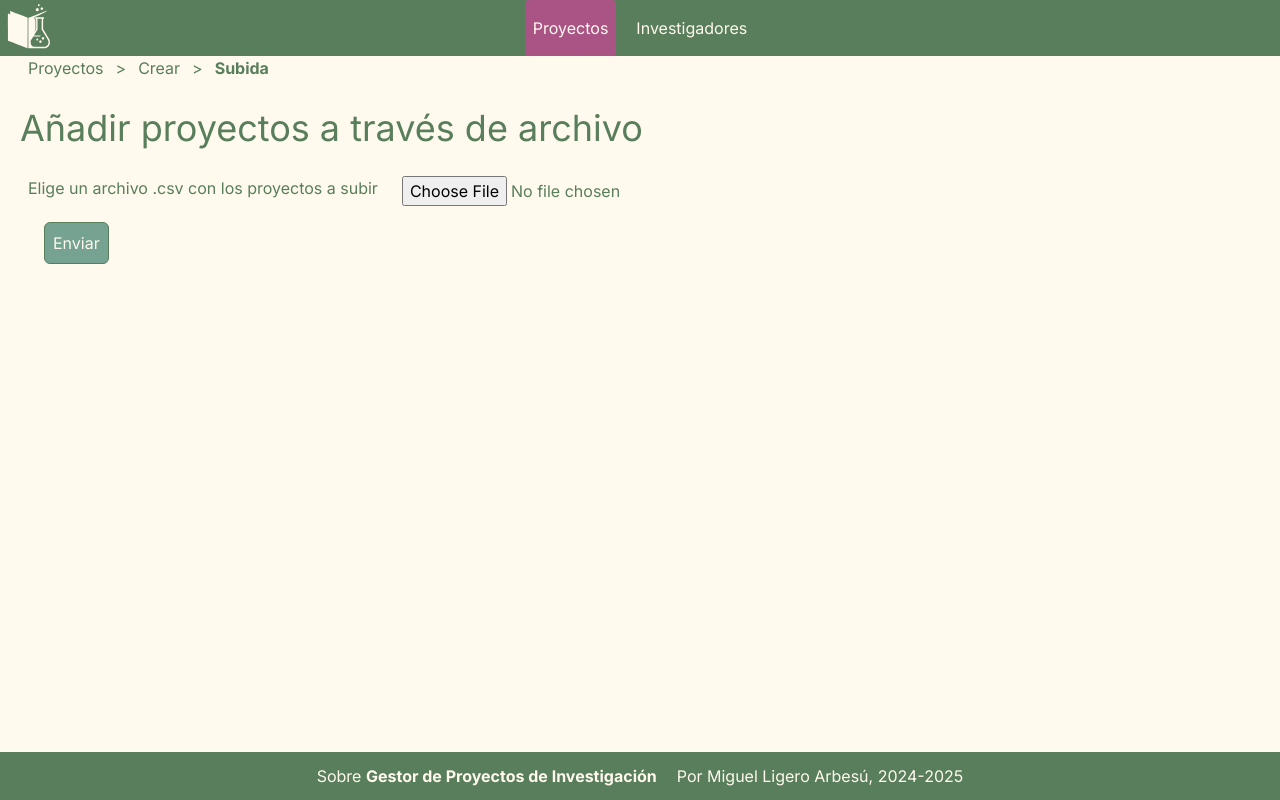
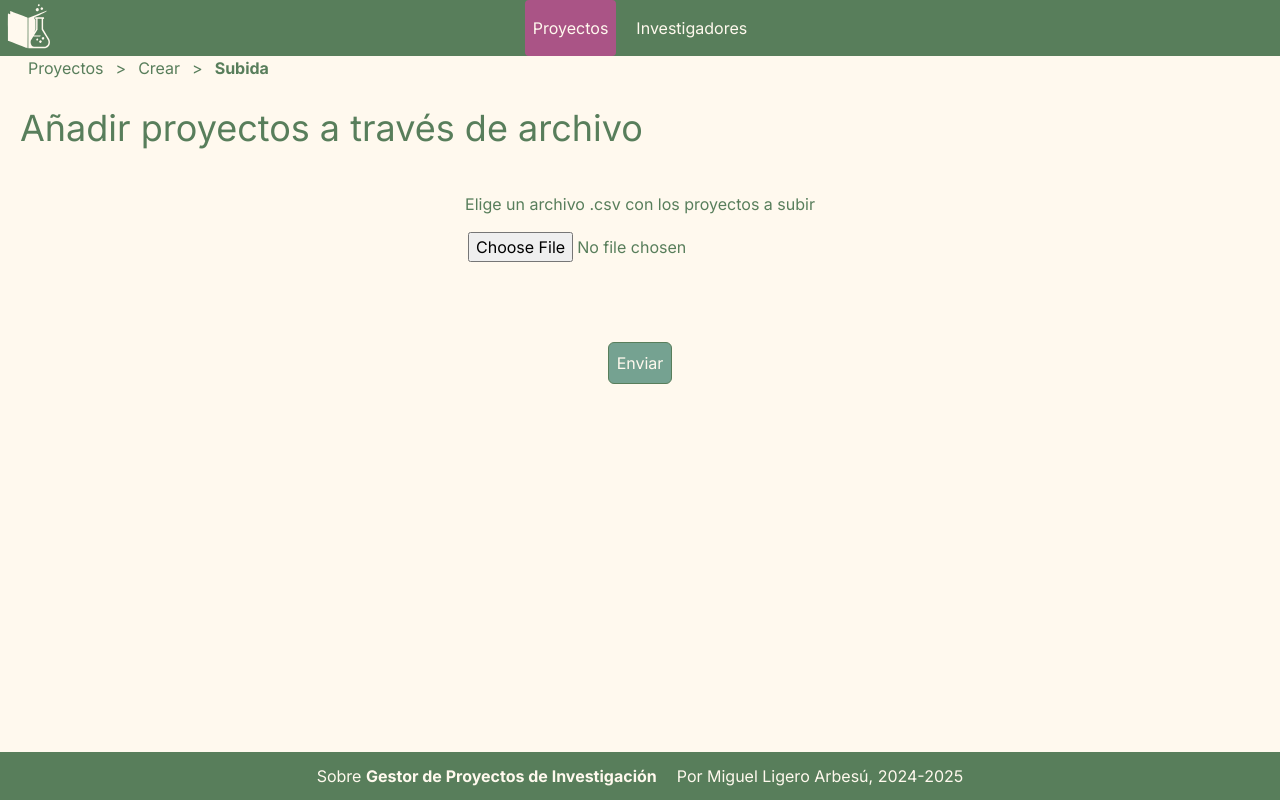
Before and after one commit to miguelliar/tfg-miguel, a Next.js app: page /proyectos/crear/subida in a window 1280 px wide. Built offline with nearby package versions, Linux system fonts and the light colour scheme.

Commit message:
change: ProyectoFileUpload structure and styles

```diff
--- a/src/app/ui/cards/proyecto/ProyectoUploadCard.tsx
+++ b/src/app/ui/cards/proyecto/ProyectoUploadCard.tsx
@@ -120,12 +120,23 @@ export const ProyectoCardToUpload = ({
   const errorNumber = proyecto.messages.errors?.length ?? 0
   const warningNumber = proyecto.messages.warnings?.length ?? 0
 
+  const activeErrors =
+    errorNumber && proyecto.messages.errors?.some((error) => !error.read)
+
   const onKeyDown = (e: KeyboardEvent<HTMLDivElement>) => {
     if (e.key === "Enter") setIsInfoMessagesCollapsed(!isInfoMessagesCollapsed)
   }
 
   return (
-    <div className="flex flex-col relative justify-between border-2 border-primary rounded-md min-h-28">
+    <div
+      className={cx(
+        "flex flex-col relative justify-between border-2 rounded-md min-h-28",
+        {
+          "border-primary": !activeErrors,
+          "border-error shadow-lg shadow-error": activeErrors,
+        }
+      )}
+    >
       {isEditMode ? (
         <EditProyectoForm
           proyecto={mapProyectoToUploadToProyectType(proyecto)}
@@ -165,7 +176,7 @@ export const ProyectoCardToUpload = ({
               aria-label={`There are ${errorNumber} errors`}
             >
               {errorNumber}
-              <ExclamationCircleIcon className="mt-[2px] h-[20px] w-[20px] text-error-color bg-secondary rounded-full" />
+              <ExclamationCircleIcon className="mt-[2px] h-[20px] w-[20px] text-error bg-secondary rounded-full" />
             </p>
           )}
           {warningNumber > 0 && (
@@ -174,7 +185,7 @@ export const ProyectoCardToUpload = ({
               aria-label={`There are ${warningNumber} warnings`}
             >
               {warningNumber}
-              <ExclamationCircleIcon className="mt-[2px] h-[20px] w-[20px] text-warning-color bg-secondary rounded-full" />
+              <ExclamationCircleIcon className="mt-[2px] h-[20px] w-[20px] text-warning bg-secondary rounded-full" />
             </p>
           )}
           <h3>
--- a/src/app/ui/form/ProyectoFileUploadForm.tsx
+++ b/src/app/ui/form/ProyectoFileUploadForm.tsx
@@ -32,9 +32,9 @@ export const ProyectoFileUploaderForm = () => {
           }}
         />
       ) : null}
-      <form className="m-7" onSubmit={(e) => onSubmit(e)}>
+      <div className="m-7 flex flex-col p-4 gap-8 items-center">
         <label
-          className="flex flex-col md:flex-row gap-3 md:gap-6 w-full"
+          className="flex flex-col gap-3 md:gap-4 w-full items-center"
           htmlFor="proyectoFile"
         >
           <span>Elige un archivo .csv con los proyectos a subir</span>
@@ -45,32 +45,20 @@ export const ProyectoFileUploaderForm = () => {
             onChange={(event) => onChange(event.target.files?.[0])}
           />
         </label>
-        <div className="flex flex-row">
-          <Button
-            type="submit"
-            variant="fill"
-            className="m-4"
-            disabled={!isSubmitEnabled}
-          >
-            Enviar
-          </Button>
-        </div>
-      </form>
-      <p>{isLoading ? "Loading" : null}</p>
-      <div className="mx-4 mb-4 flex flex-col items-center gap-7">
+        <div className="flex flex-col items-center gap-7 w-full">
           {!isSubmitEnabled &&
             uploadedProyectos &&
             uploadedProyectos.length > 0 && (
               <>
                 <h2 className="text-3xl">Proyectos procesados</h2>
-              <section className="border border-solid border-primary bg-secondary-soft p-4 rounded-lg">
-                <h3 className="text-xl text-error-color-accent mb-4">
+                <section className="border border-solid border-error bg-secondary-soft shadow-lg shadow-error p-4 rounded-lg">
+                  <h3 className="text-xl text-error-accent mb-4">
                     Algunos proyectos tienen errores.
                   </h3>
                   <p>
                     <span>
-                    Antes de subir los proyectos revisa los proyectos y corrige
-                    los problemas o ignora los errores.
+                      Antes de subir los proyectos revisa los proyectos y
+                      corrige los problemas o ignora los errores.
                     </span>
                     <br />
                     <b>Aquellos que sean ignorados no se añadirán.</b>
@@ -78,11 +66,10 @@ export const ProyectoFileUploaderForm = () => {
                 </section>
               </>
             )}
-        {errorMessage && (
-          <p className="text-error-color-accent">{errorMessage}</p>
-        )}
+          {errorMessage && <p className="text-error-accent">{errorMessage}</p>}
+          <section className="grid grid-cols-adaptable_big gap-4 w-full">
             {!isLoading && uploadedProyectos && uploadedProyectos.length > 0 ? (
-          <section className="grid grid-cols-adaptable_big gap-4">
+              <>
                 {uploadedProyectos.map((proyecto) => (
                   <ProyectoCardToUpload
                     key={proyecto.codigo}
@@ -91,8 +78,20 @@ export const ProyectoFileUploaderForm = () => {
                     onSolveConflict={onSolveConflict}
                   />
                 ))}
+              </>
+            ) : null}
           </section>
-        ) : null}
+          {isLoading ? "Loading" : null}
+        </div>
+        <Button
+          onClick={onSubmit}
+          type="submit"
+          variant="fill"
+          className="m-4 w-fit"
+          disabled={!isSubmitEnabled}
+        >
+          Enviar
+        </Button>
       </div>
     </>
   )
--- a/src/app/ui/form/useProyectoFileUpload.tsx
+++ b/src/app/ui/form/useProyectoFileUpload.tsx
@@ -1,6 +1,5 @@
 "use client"
 
-import type { FormEvent } from "react"
 import { useCallback, useEffect, useReducer } from "react"
 
 import type {
@@ -32,7 +31,7 @@ type ProyectoFileUploadFields = {
     updatedProyecto: ProyectoToUpload,
     errorMessage: ErrorMessage["message"]
   ) => void
-  onSubmit: (e: FormEvent<HTMLFormElement>) => Promise<void>
+  onSubmit: () => void
   submittedStatus: ProyectoFileState["submittedStatus"]
   errorMessage?: string
   uploadedProyectos?: ProyectoToUpload[]
@@ -67,10 +66,8 @@ export const useProyectoFileUpload = (): ProyectoFileUploadFields => {
     [dispatch]
   )
 
-  const onSubmit = useCallback(
-    async (e: FormEvent<HTMLFormElement>) => {
-      e.preventDefault()
-
+  const onSubmit = useCallback(() => {
+    ;(async () => {
       try {
         await addAllProyectos(
           mapProyectosToUploadToProyectsType(state.uploadedProyectos)
@@ -79,9 +76,8 @@ export const useProyectoFileUpload = (): ProyectoFileUploadFields => {
       } catch (e) {
         dispatch({ type: ProyectoFileActions.SUBMIT_ERROR })
       }
-    },
-    [state, dispatch]
-  )
+    })()
+  }, [state, dispatch])
 
   const onChange = useCallback(
     (selectedFile: any) => {
```
Lines whose indentation alone changed are shown as unchanged.
